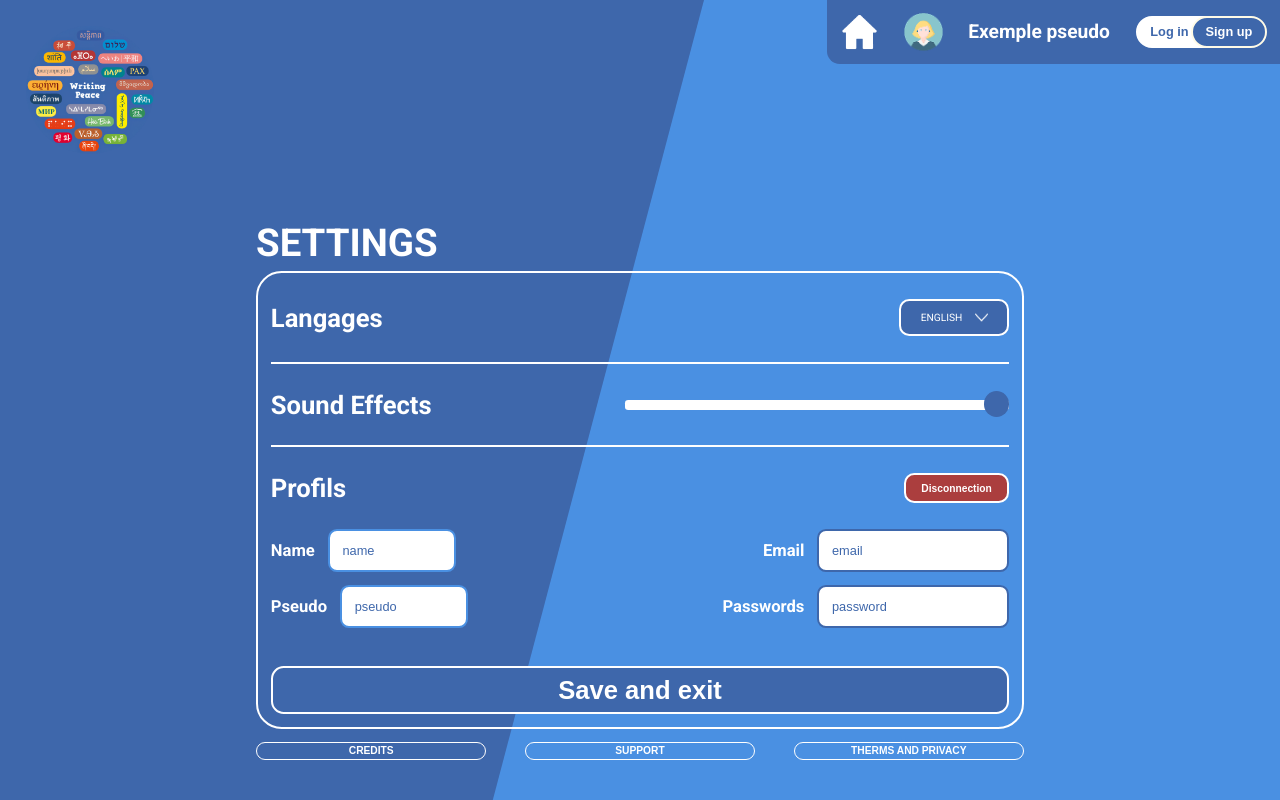
After one commit to Tominouu/Writing-Peace-Project, a PHP site: page /baptiste/settings.html in a window 1280 px wide. The commit adds this page. Run offline with PHP 8.4, Linux system fonts and the light colour scheme.

Commit message:
page settings

```diff
--- a/assets/css/all.css
+++ b/assets/css/all.css
@@ -41,6 +41,7 @@ body {
     justify-content: center;
     align-items: center;
     margin-right: 10vw;
+    z-index: 100;
 }
 
 .right-section {
@@ -58,6 +59,7 @@ body {
     flex-direction: row;
     align-items: center;
     height: auto;
+
 
 }
 .connect a {
@@ -113,6 +115,8 @@ header {
     border-radius: 0 0 0 1vw;
     gap: 2vw;
     font-family: "Roboto", sans-serif;
+    z-index: 100;
+    font-size: 2vw !important;
 }
 
 header img {
@@ -137,4 +141,9 @@ header img {
 .logo {
     width: 30vw;
     height: 30vw;
+    z-index: 100;
 }
+h3 {
+    font-size: 1.5vw;
+    text-align: center;
+}
--- /dev/null
+++ b/assets/css/settings.css
@@ -0,0 +1,294 @@
+.logo {
+    position: absolute;
+    width: 10vw !important;
+    height: 10vw !important;
+    top: 2vw;
+    left: 2vw;
+}
+
+.left-section {
+    width: 20vw !important;
+    height: 100vh;
+    flex: 1;
+    padding-left: 2vw;
+    padding-top: 2vw;
+    background-color: #3e67ab;
+    position: relative;
+    overflow: hidden;
+    display: flex;
+    justify-content: flex-start;
+    align-items: flex-start;
+    clip-path: polygon(0 0, 100% 0%, 70% 100%, 0% 100%);
+}
+main {
+    z-index: 0;
+    position: absolute;
+    width: 100vw;
+    height: 95vh;
+    display: flex;
+    justify-content: end;
+    align-items: center;
+    flex-direction: column;
+    color: white;
+}
+allsettings {
+    display: flex;
+    flex-direction: row;
+    align-items: flex-start;
+
+}
+main .container {
+    width: 60vw;
+    height: auto;
+    padding: 1vw 1vw;
+    border: white 0.2vw solid;
+    border-radius: 2vw;
+    display: flex;
+    flex-direction: column;
+    justify-content: center;
+}
+main h1 {
+    font-size: 3vw;
+    margin-bottom: 0.5vw;
+}
+main h2 {
+    font-size: 2vw;
+}
+main h3 {
+    font-size: 1.3vw;
+}
+main h4 {
+    font-size: 0.8vw;
+}
+main .part1 {
+    display: flex;
+    flex-direction: row;
+    align-items: center;
+    justify-content: space-between;
+    width: 100%;
+    margin: 1vw 0 2vw 0;
+}
+main .choiselang {
+    background-color: #3e67ab;
+    padding: 0.6vw 0.8vw; ;
+    border-radius: 0.6vw;
+    display: flex;
+    flex-direction: row;
+    justify-content: space-between;
+}
+main HR {
+    width: 100%;
+    border: white 0.1vw solid;
+}
+main .part2 {
+    display: flex;
+    flex-direction: row;
+    align-items: center;
+    justify-content: space-between;
+    width: 100%;
+    margin: 2vw 0;
+}
+main .part3{
+    display: flex;
+    flex-direction: column;
+    width: 100%;
+    margin: 2vw 0 0 0;
+}
+main .part3top {
+    width: 100%;
+    display: flex;
+    flex-direction: row;
+    justify-content: space-between;
+}
+main .part3bottom {
+    width: 100%;
+    display: flex;
+    flex-direction: row;
+    justify-content: space-between;
+    margin: 2vw 0;
+}
+main .part3row {
+    display: flex;
+    align-items: center;
+    flex-direction: row;
+    margin-bottom: 1vw;
+    gap: 1vw;
+}
+
+
+main .part3 .part3collumn .changeprofil {
+    width: 10vw;
+    border: 0.2vw solid #4a90e2;
+
+}
+main  .part3collumn2 .changeprofil {
+    width: 15vw;
+}
+main .part3collumn2 .part3row{
+    display: flex;
+    justify-content: flex-end;
+    flex-direction: row;
+}
+.part3top button {
+    background-color: #ab3e3e;
+    border: white 0.2vw solid;
+    padding: 0.6vw 1.2vw; ;
+    border-radius: 0.8vw;
+    color: white;
+    cursor: pointer;
+}
+.part3top button:hover {
+    background-color: #ac5454;
+
+}
+main .save {
+    background-color: #3e67ab;
+    border: white 0.2vw solid;
+    padding: 0.6vw 1.2vw; ;
+    border-radius: 1vw;
+    color: white;
+    cursor: pointer;
+}
+main .save:hover {
+    background-color: #4c74b6;
+}
+main input::placeholder {
+    color: #3e67ab ;
+    font-size: 1vw;
+    align-items: center;
+  }
+
+main .part3 input {
+    width: 100%;
+    padding: 1.5vh 1vw;
+    border-radius: 0.7vw;
+    border: 0.2vw solid #3e67ab;
+    outline: none;
+    font-size: 1vw;
+    color: #3e67ab;
+}
+.slider-container {
+    width: 100%;
+    display: flex;
+    align-items: center;
+}
+
+input[type="range"] {
+    width: 30vw; /* 200px ≈ 10vw */
+    -webkit-appearance: none;
+    background: transparent;
+}
+
+/* Style du slider */
+input[type="range"]::-webkit-slider-runnable-track {
+    width: 100%;
+    height: 0.8vw; /* 8px ≈ 0.4vw sur un écran 1920px */
+    background: #ffffff;
+    border-radius: 0.25vw;
+}
+
+input[type="range"]::-webkit-slider-thumb {
+    -webkit-appearance: none;
+    width: 2vw; /* 20px ≈ 1vw */
+    height: 2vw; /* 20px ≈ 1vw */
+    background: #3e67ab;
+    border-radius: 50%;
+    margin-top: -0.65vw;
+    cursor: pointer;
+}
+
+input[type="range"]:focus {
+    outline: none;
+}
+
+.volume-value {
+    font-size: 0.9vw; /* 18px ≈ 0.9vw */
+    margin-top: 0.5vw;
+
+}
+main .credit {
+    margin-top: 1vw;
+    display: flex;
+    flex-direction: row;
+    justify-content: space-between;
+    gap: 3vw;
+}
+main .credit h4 {
+    font-size: 0.8vw;
+    color: #ffffff;
+}
+main .partbottom  {
+    border: #ffffff 0.1vw solid;
+    background-color: transparent ;
+    border-radius: 2vw;
+    padding: 0.2vw 1vw;
+    width: 100%;
+}
+main .partbottom:hover {
+    border: #ffffff 0.1vw solid;
+    background-color: rgba(255, 255, 255, 0.164) ;
+}
+
+.language-selector {
+    position: relative;
+    display: flex;
+    justify-content: space-between;
+    align-items: center;
+    gap: 1vw;
+    padding: 0.8vw 1.5vw;
+    border: 0.2vw solid #ffffff;
+    border-radius: 0.8vw;
+    background: #3e67ab;
+    cursor: pointer;
+    user-select: none;
+    font-size: 0.8vw;
+
+}
+
+.langagescollumn {
+    display: flex;
+    flex-direction: column;
+    gap: 1vw;
+}
+
+.language-selector .arrow {
+    transition: transform 0.3s ease;
+    width: 1vw;
+    height: auto;
+}
+
+
+/* Options à l'intérieur */
+.options {
+    margin-top: 0vw;
+    position: absolute;
+    top: 100%;
+    left: 0;
+    width: 100%;
+    background: #3e67ab;
+    border: 0.2vw solid #ffffff;
+    border-radius: 0.8vw;
+    display: none;
+}
+
+.options div {
+    padding: 0.8vw;
+    cursor: pointer;
+    text-align: center;
+
+}
+
+
+.options div:hover {
+    background: #3e67ab;
+    border-radius: 0.8vw;
+}
+
+/* Affichage dynamique */
+.show .options {
+    display: block;
+}
+
+.show .arrow {
+    transform: rotate(180deg);
+}
--- a/baptiste/index.html
+++ b/baptiste/index.html
@@ -39,7 +39,9 @@
                 <button class="Play"><H1>PLAY</H1></button>
             </div>
             <div class="bottom">
-                <img class="icons-nut" src="../assets/img/icons-nut.png" alt="">
+                <a href="settings.html">
+                    <img class="icons-nut" src="../assets/img/icons-nut.png" alt="">
+                </a>
                 <div class="container-Player">
                     <div class="top">
                         <H2>RANKING</H2>
--- /dev/null
+++ b/baptiste/settings.html
@@ -0,0 +1,108 @@
+<!DOCTYPE html>
+<html lang="fr">
+<head>
+    <meta charset="UTF-8">
+    <meta name="viewport" content="width=device-width, initial-scale=1.0">
+    <title>Page d'inscription</title>
+    <link rel="stylesheet" href="../assets/css/all.css">
+    <link rel="stylesheet" href="../assets/css/settings.css">
+    <link rel="preconnect" href="https://fonts.googleapis.com">
+    <link rel="preconnect" href="https://fonts.gstatic.com" crossorigin>
+    <link href="https://fonts.googleapis.com/css2?family=Roboto:ital,wght@0,100..900;1,100..900&display=swap" rel="stylesheet">
+</head>
+<body>
+        <a href="index.html">
+            <img src="../assets/img/logo.png" alt="Logo Peace Words" class="logo">
+        </a>
+    <div class="left-section">
+
+    </div>
+    <div class="right-section">
+        <header>
+            <a href="index.html">
+                <img src="../assets/img/icons-home.png" alt="Home Icon"  class="icons-home">
+            </a>
+            <img src="../assets/img/player.png" alt="Logo Peace Words" >
+            <h3>Exemple pseudo </h3>
+            <div class="connect">
+                <a href="login.html">
+                    <button class="login"><h3>Log in</h3></button>
+                </a>
+                <a href="signup.html">
+                    <button class="signup"><h3>Sign up</h3></button>
+                </a>
+            </div>
+        </header>
+    </div>
+    <main>
+        <div class="allsettings">
+            <H1>SETTINGS</H1>
+            <div class="container">
+                <div class="part1">
+                    <h2>Langages</h2>
+                    <div class="language-selector" id="languageSelector">
+                        <span class="select" id="selectedLanguage"></span>
+                        <img class="arrow" src="../assets/img/icons-selec.png" alt="Flèche">
+                        <div class="options">
+                            <div data-lang="en"><span>ENGLISH</span></div>
+                            <div data-lang="fr"><span>FRANCAIS</span></div>
+                        </div>
+                    </div>
+                </div>
+
+                <HR>
+                <div class="part2">
+                    <h2>Sound Effects</h2>
+                    <div class="sound">
+                        <!--<audio id="audio" controls>
+                            <source src="https://www.soundhelix.com/examples/mp3/SoundHelix-Song-1.mp3" type="audio/mpeg">
+                            Votre navigateur ne supporte pas l'audio.
+                        </audio> -->
+
+                        <div class="slider-container">
+                            <input type="range" id="volume-slider" min="0" max="1" step="0.01" value="1">
+                            <!-- <p class="volume-value">Volume : <span id="volume-label">100%</span></p> -->
+                        </div>
+                    </div>
+                </div>
+                <HR>
+                <div class="part3">
+                    <div class="part3top">
+                        <h2>Profils</h2>
+                        <button><h4>Disconnection</h4></button>
+                    </div>
+                    <div class="part3bottom">
+                        <div class="part3collumn">
+                            <div class="part3row">
+                                <h3>Name</h3>
+                                <input class="changeprofil" type="name" placeholder="name" width="10%">
+                            </div>
+                            <div class="part3row">
+                                <h3>Pseudo</h3>
+                                <input class="changeprofil" type="pseudo" placeholder="pseudo">
+                            </div>
+                        </div>
+                        <div class="part3collumn2">
+                            <div class="part3row">
+                                <h3>Email</h3>
+                                <input class="changeprofil" type="email" placeholder="email">
+                            </div>
+                            <div class="part3row">
+                                <h3>Passwords</h3>
+                                <input class="changeprofil" type="password" placeholder="password">
+                            </div>
+                        </div>
+                    </div>
+                    <button class="save"><h2>Save and exit</h2></button>
+                </div>
+            </div>
+            <div class="credit">
+                <button class="partbottom" ><h4>CREDITS</h4></button>
+                <button class="partbottom" ><h4>SUPPORT</h4></button>
+                <button class="partbottom" ><h4>THERMS AND PRIVACY</h4></button>
+            </div>
+        </div>
+    </main>
+    <script src="js/script.js"></script>
+</body>
+</html>
```
Also changed, not shown: assets/css/index.css (+2 -5 lines), baptiste/js/script.js (+58 -9 lines), assets/img/icons-selec.png (added).
